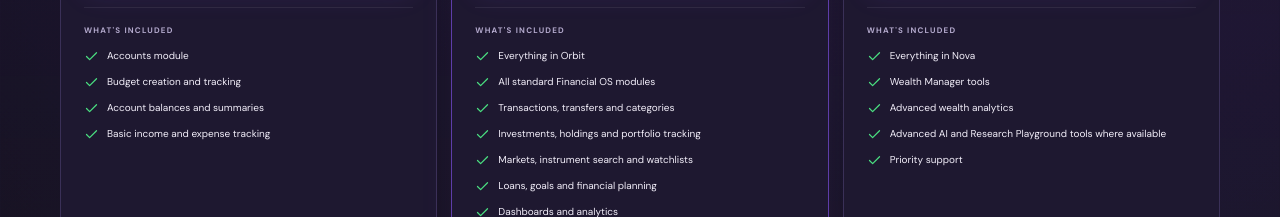
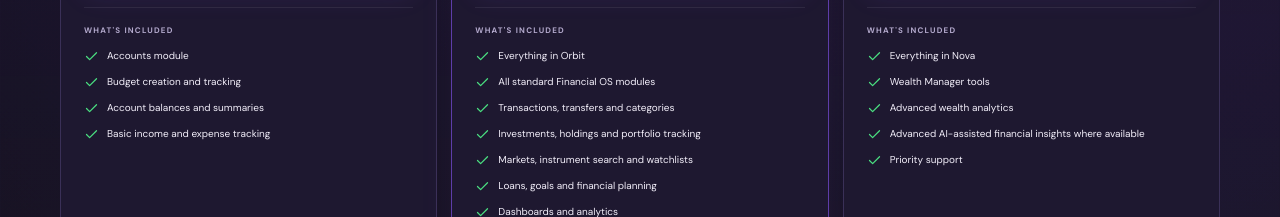
Before and after one commit to siinghniibandhan-wq/ai-finance-trading-os, a React (Vite) app in the folder frontend/: page / in a window 1280 px wide. Shown: the part 3580-3797 px from the top of the page. Built offline with nearby package versions, Linux system fonts and the light colour scheme; no server answers.

Commit message:
Remove Playground from plan description

```diff
--- a/frontend/src/LandingPage.jsx
+++ b/frontend/src/LandingPage.jsx
@@ -10,7 +10,7 @@ import "./landing.css";
 const plans = [
   { name: "Orbit", price: 69, tagline: "Essential money management", popular: false, features: ["Accounts module", "Budget creation and tracking", "Account balances and summaries", "Basic income and expense tracking"] },
   { name: "Nova", price: 199, tagline: "Complete personal finance workspace", popular: true, features: ["Everything in Orbit", "All standard Financial OS modules", "Transactions, transfers and categories", "Investments, holdings and portfolio tracking", "Markets, instrument search and watchlists", "Loans, goals and financial planning", "Dashboards and analytics", "Available tax calculations and planning tools", "Standard AI tools and themes"] },
-  { name: "Galaxy", price: 399, tagline: "Premium financial intelligence", popular: false, features: ["Everything in Nova", "Wealth Manager tools", "Advanced wealth analytics", "Advanced AI and Research Playground tools where available", "Priority support"] },
+  { name: "Galaxy", price: 399, tagline: "Premium financial intelligence", popular: false, features: ["Everything in Nova", "Wealth Manager tools", "Advanced wealth analytics", "Advanced AI-assisted financial insights where available", "Priority support"] },
 ];
 const features = [
   { icon: Wallet, title: "Money, organised", text: "Bring accounts, transactions, budgets and bills into one clear workspace." },
```
